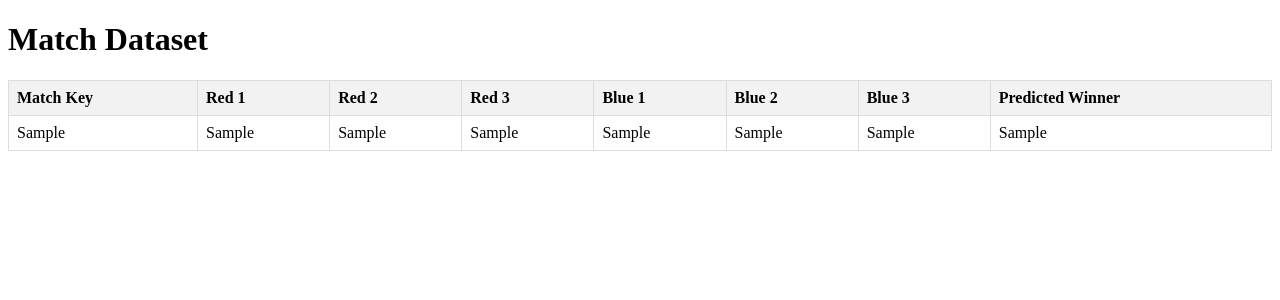
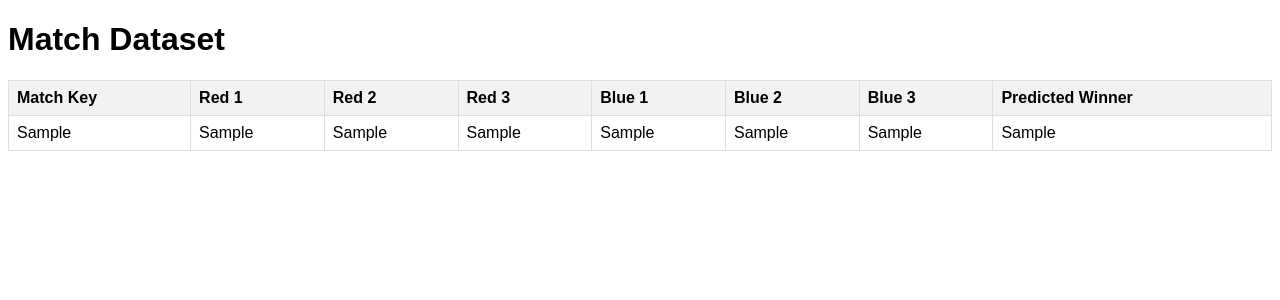
Before and after one commit to fourthDimensional/MatchPredictionAPI, a Flask app: template static/templates/dataset.html in a window 1280 px wide. Shown: the top 300 px of the page. Run offline with Flask 3, Linux system fonts and the light colour scheme; the template is opened without the code that fills it: most values are stand-ins (such as "Sample title", 1, 10 or a date in 2020); parts of the project's set-up code (start-up, migrations or seed data) failed here and were passed over.

Commit message:
fixed font and folder

```diff
--- a/app.py
+++ b/app.py
@@ -24,7 +24,7 @@ redis_client = Redis(
     decode_responses=True
 )
 
-app = Flask(__name__)
+app = Flask(__name__, template_folder='static/templates')
 
 CORS(app, resources={r'/*': {'origins': '*'}}, supports_credentials=True)
 
--- a/static/templates/dataset.html
+++ b/static/templates/dataset.html
@@ -5,6 +5,9 @@
     <meta name="viewport" content="width=device-width, initial-scale=1.0">
     <title>Match Dataset</title>
     <style>
+        body {
+            font-family: Arial, sans-serif;
+        }
         table {
             width: 100%;
             border-collapse: collapse;
```
